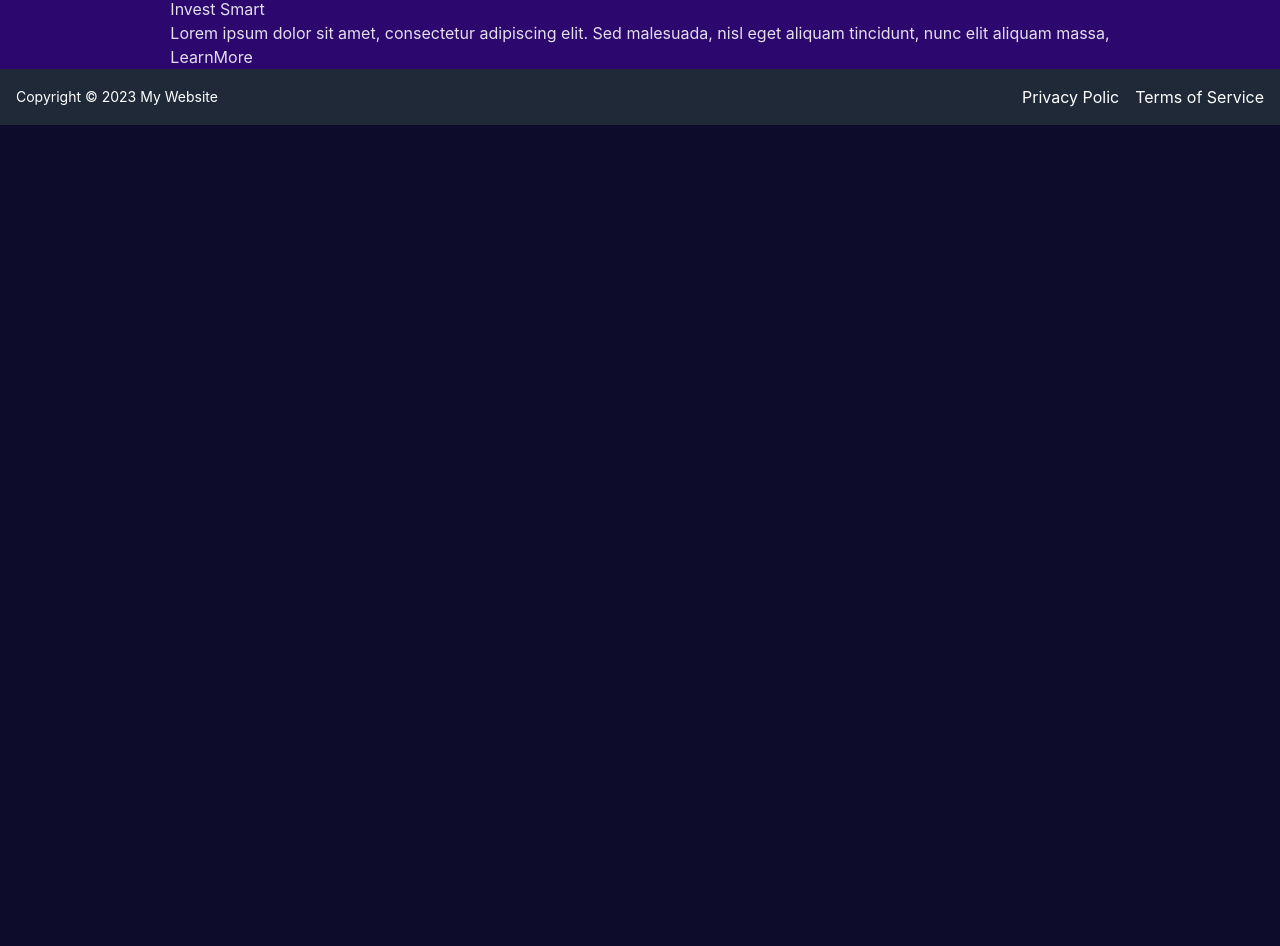
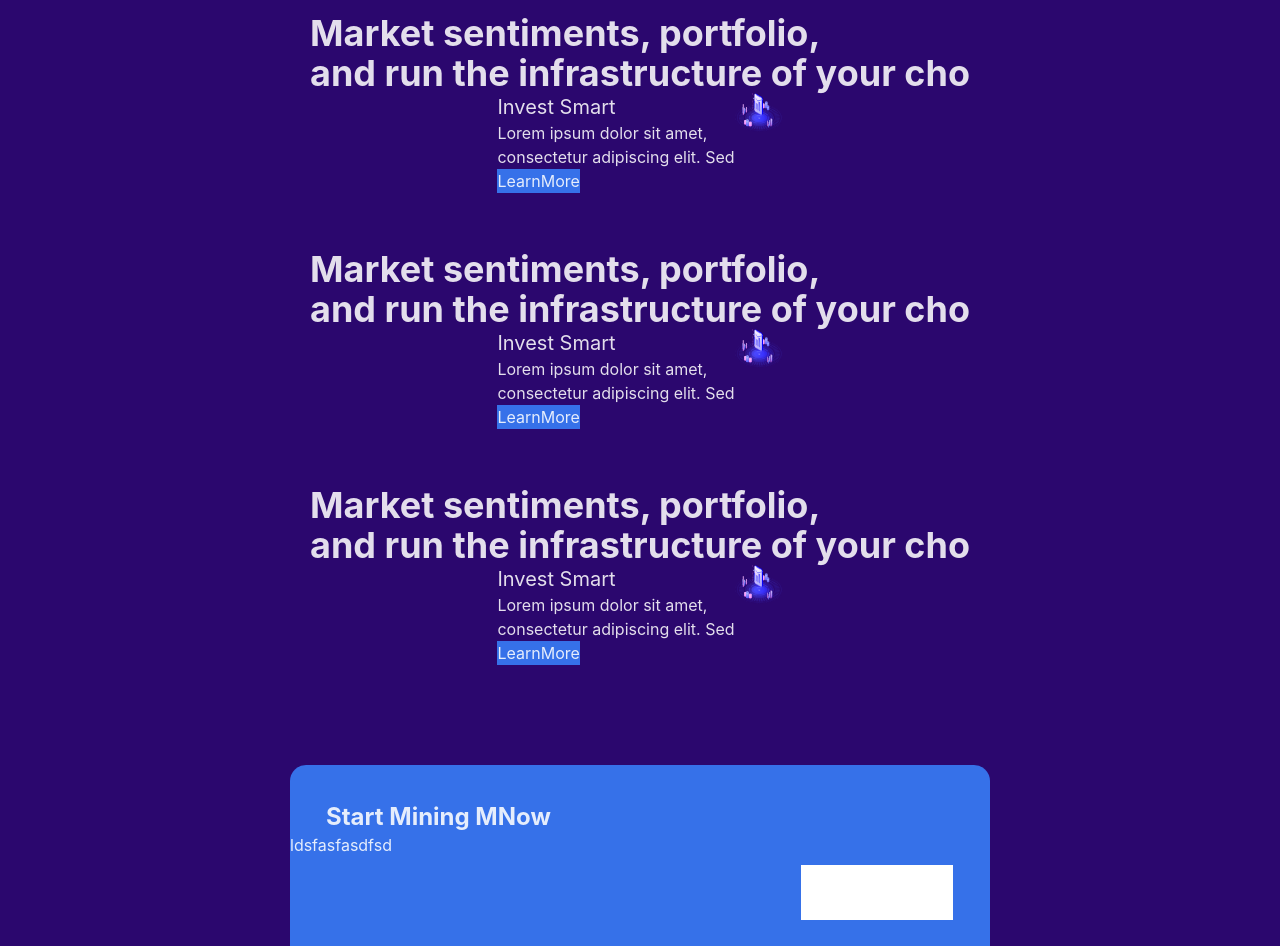
Before and after one commit to Block-Chain-Valley/boiler-jiho, a React (Vite) app in the folder frontend/: page / in a window 1280 px wide. Shown: the part 1266-2212 px from the top of the page. Before the commit the page ends 1391 px from the top, so only its background shows below. Built offline with nearby package versions, Linux system fonts and the light colour scheme.

Commit message:
Update Home.tsx

```diff
--- a/frontend/src/pages/Home.tsx
+++ b/frontend/src/pages/Home.tsx
@@ -85,16 +85,73 @@ function Home() {
         </div>
       </div>
       <div className="flex w-full mt-10 bg-[#2b076e] items-center justify-center flex-col">
-        <div className="flex text-4xl font-bold">
-          Market sentiments, portfolio, and run the infrastructure of your cho
+        <div className="flex mt-14 items-center justify-center text-4xl font-bold">
+          Market sentiments, portfolio,
+          <br /> and run the infrastructure of your cho
         </div>
-        <div>
-          <h1>Invest Smart</h1>
-          <p>
-            Lorem ipsum dolor sit amet, consectetur adipiscing elit. Sed
-            malesuada, nisl eget aliquam tincidunt, nunc elit aliquam massa,
-          </p>
-          <button>LearnMore</button>
+        <div className="flex flex-row">
+          <div>
+            <h1 className="text-xl">Invest Smart</h1>
+            <p>
+              Lorem ipsum dolor sit amet, <br />
+              consectetur adipiscing elit. Sed
+            </p>
+            <button className="bg-[#3671e9]">LearnMore</button>
+          </div>
+
+          <div>
+            <img src={Home1} className="w-12" />
+          </div>
+        </div>
+        <div className="flex mt-14 items-center justify-center text-4xl font-bold">
+          Market sentiments, portfolio,
+          <br /> and run the infrastructure of your cho
+        </div>
+        <div className="flex flex-row">
+          <div>
+            <h1 className="text-xl">Invest Smart</h1>
+            <p>
+              Lorem ipsum dolor sit amet, <br />
+              consectetur adipiscing elit. Sed
+            </p>
+            <button className="bg-[#3671e9]">LearnMore</button>
+          </div>
+
+          <div>
+            <img src={Home1} className="w-12" />
+          </div>
+        </div>
+        <div className="flex mt-14 items-center justify-center text-4xl font-bold">
+          Market sentiments, portfolio,
+          <br /> and run the infrastructure of your cho
+        </div>
+        <div className="flex flex-row">
+          <div>
+            <h1 className="text-xl">Invest Smart</h1>
+            <p>
+              Lorem ipsum dolor sit amet, <br />
+              consectetur adipiscing elit. Sed
+            </p>
+            <button className="bg-[#3671e9]">LearnMore</button>
+          </div>
+
+          <div>
+            <img src={Home1} className="w-12" />
+          </div>
+        </div>
+
+        <div className="flex flex-row mt-[100px] mb-[100px] w-[700px] h-[216px] bg-[#3671e9] rounded-2xl">
+          <div>
+            <h1 className="mt-[36px] ml-[36px] text-2xl font-bold ">
+              Start Mining MNow
+            </h1>
+            <p> ldsfasfasdfsd</p>
+          </div>
+          <div>
+            <button className="mt-[100px] ml-[250px] w-[152px] h-[55px] bg-[#ffffff]">
+              as
+            </button>
+          </div>
         </div>
       </div>
     </main>
```
